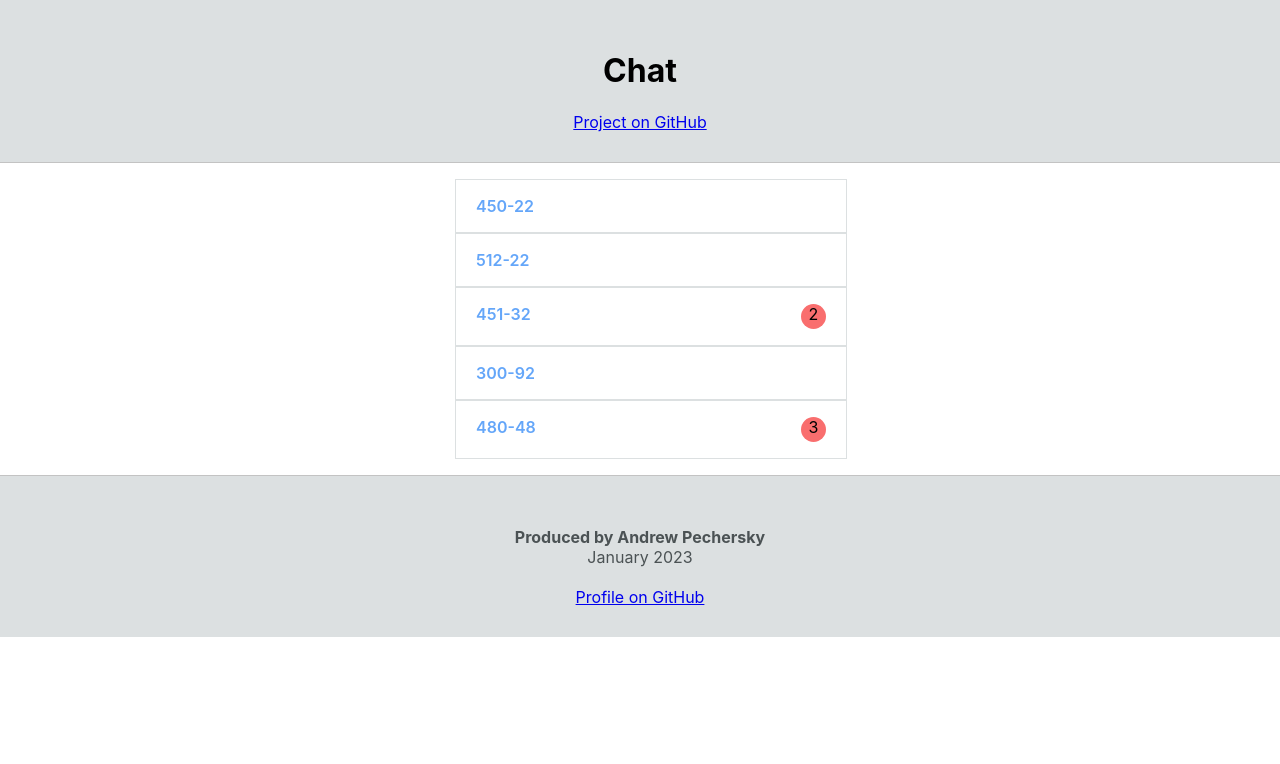
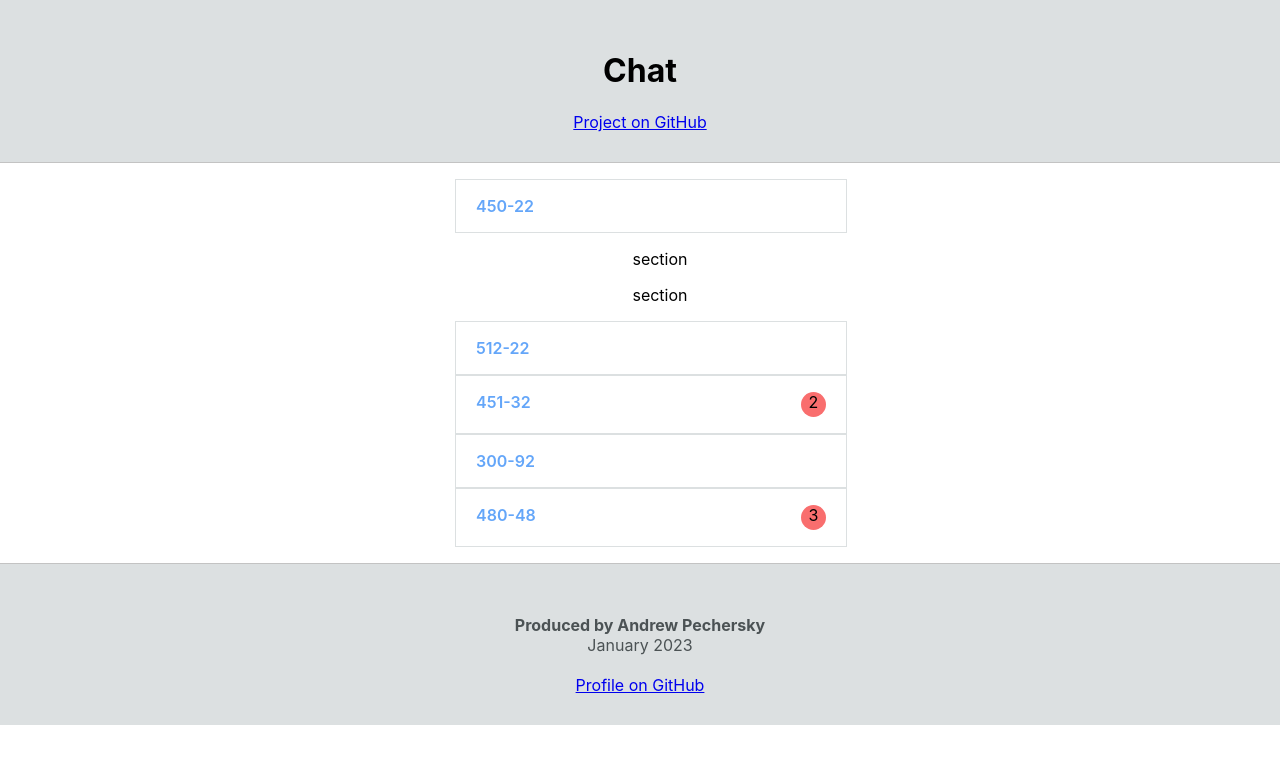
Before and after one commit to Andrew-Sparrow/gau-cge, a React (Create React App) app: page / in a window 1280 px wide. Both pictures are taken after a click on the element "450-22". Shown: the top 764 px of the page. Built offline with nearby package versions, Linux system fonts and the light colour scheme.

Commit message:
adds function getElementsByCondition to main component

```diff
--- a/src/components/main/main.jsx
+++ b/src/components/main/main.jsx
@@ -7,11 +7,13 @@ import './main.scss';
 
 function getStatementsWithIsOpenStatus(clickedId = null) {
   const modifiedStatements = statements.map((item) => (
-    { ...item, isOpen: item.id === clickedId ? true : false }
+    { ...item, isOpen: item.statement.id === +clickedId ? true : false }
   ));
 
   return modifiedStatements;
 }
+
+
 
 function Main(props) {
   const [clickedId, setClickedId] = useState(null);
@@ -20,17 +22,46 @@ function Main(props) {
     setClickedId(id);
   }
 
+  function getElementsByCondition(item) {
+    if (item.isOpen) {
+      return (
+        <div className='main__sublist'>
+          <Statement
+            id={item.statement.id}
+            key={item.statement.id}
+            code={item.statement.number}
+            unreadCount={item.statement.unreadCount}
+            onClickHandler={onClickHandler}
+          />
+          <p>section</p>
+          <p>section</p>
+        </div>
+      )
+    } else {
+      return (
+        <Statement
+          id={item.statement.id}
+          key={item.statement.id}
+          code={item.statement.number}
+          unreadCount={item.statement.unreadCount}
+          onClickHandler={onClickHandler}
+        />
+      )
+    }
+  }
+
   return (
     <main className='main'>
-      <ul>
-        {getStatementsWithIsOpenStatus(clickedId).map(({ statement }) =>
-          <Statement
-            id={statement.id}
-            key={statement.id}
-            code={statement.number}
-            unreadCount={statement.unreadCount}
-            onClickHandler={onClickHandler}
-          />
+      <ul className='main__list'>
+        {getStatementsWithIsOpenStatus(clickedId).map((item) =>
+        // <Statement
+        //   id={item.statement.id}
+        //   key={item.statement.id}
+        //   code={item.statement.number}
+        //   unreadCount={item.statement.unreadCount}
+        //   onClickHandler={onClickHandler}
+        // />
+        (getElementsByCondition(item))
         )}
       </ul>
     </main>
--- a/src/components/statement/statement.jsx
+++ b/src/components/statement/statement.jsx
@@ -7,7 +7,6 @@ function Statement(props) {
   const {
     id,
     code,
-    className = '',
     onClickHandler,
     unreadCount
   } = props;
@@ -17,7 +16,7 @@ function Statement(props) {
   }
 
   return (
-    <div className={`statement ${ className }`} onClick={handleClickStatement} id={id}>
+    <div className={`statement`} onClick={handleClickStatement} id={id}>
       <p className='statement__code'>{code}</p> {
         unreadCount !== 0 ? (
           <p className="statement__unread">{unreadCount}</p>
@@ -31,7 +30,7 @@ Statement.propTypes = {
   id: PropTypes.number,
   code: PropTypes.string,
   className: PropTypes.string,
-  onClickHandle: PropTypes.func
+  onClickHandle: PropTypes.func,
 };
 
 export { Statement };
```
